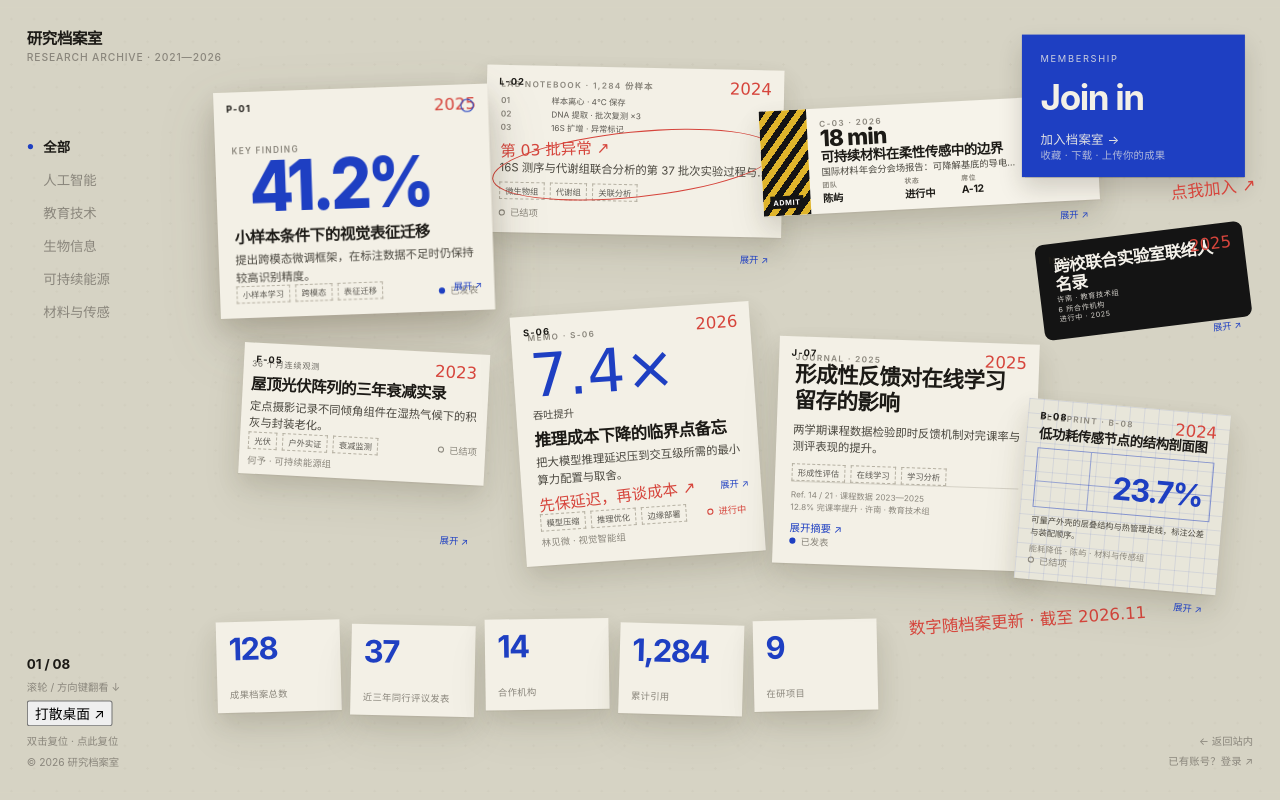
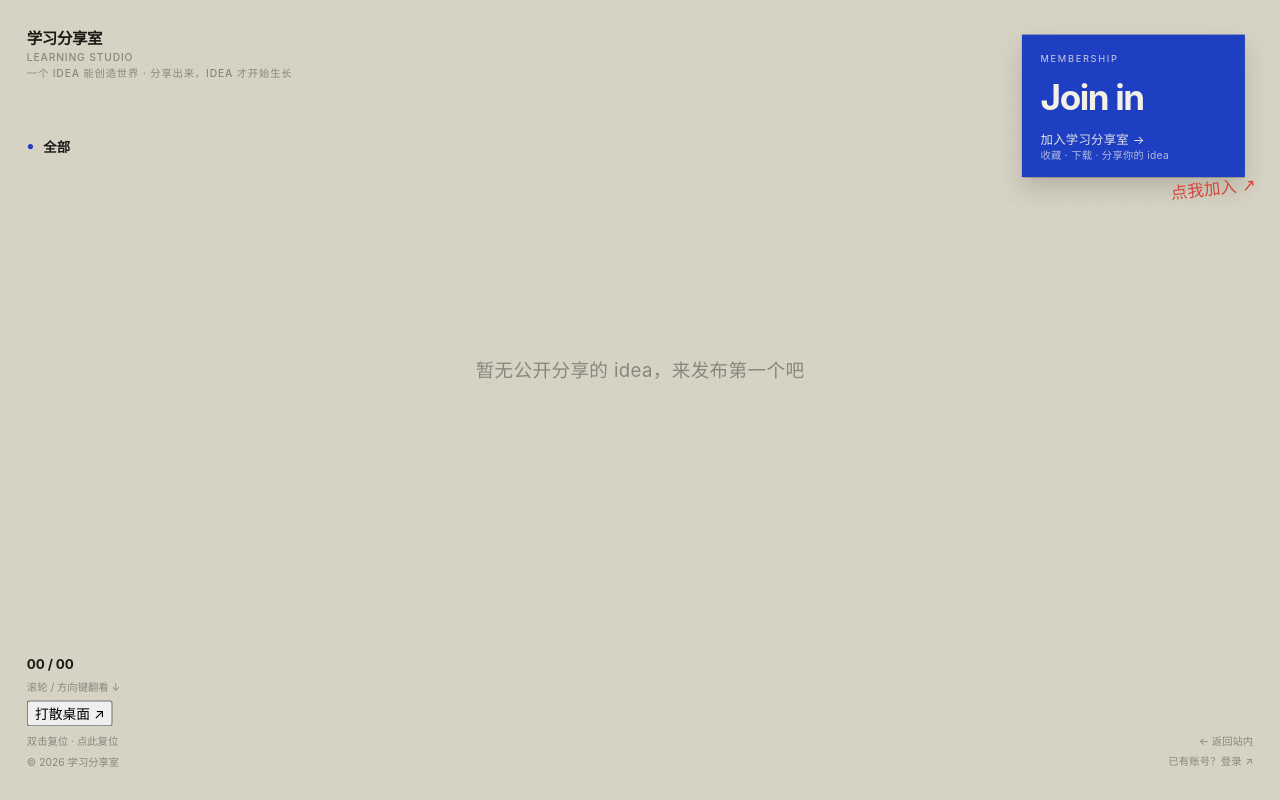
Before and after one commit to zjc-bot/bnu.ailab.zjc.demo, a Flask app: page /archive in a window 1280 px wide. Run offline with Flask 3, Linux system fonts and the light colour scheme; data that the repository does not hold is empty; parts of the project's set-up code (start-up, migrations or seed data) failed here and were passed over; some libraries are stand-ins or nearby versions.

Commit message:
feat(idea): Phase 2 前端与命名 —— 学习分享室、自定义标签、可见性统一
- 全站改名：研究档案室->学习分享室(Learning Studio)、想法->idea、
  导航成果->学习分享室；主标语「一个 idea 能创造世界」
- archive.js 改读 /api/archive.json 的 items/stats/tags，删假数据回退、
  空态提示；统计改 5 项真实指标；kind 8 种轮换由后端下发
- idea 广场：主标语、动态分类下拉、q 关键词搜索、发布默认 public
- 修 4 处 XSS 转义 + reset 回退 BASE + 空态 % 0 计数 + applyData 全局化
- 账号页清理「对战」导航与五子棋说明块（生产已下线，代码保留）
- Socket.IO 改 GAMES_ENABLED 开关，默认关闭；/socket.io/ 返回 410
- 静态版本号 bump；原型副本同步改名

验证：pytest 105 passed 无回归；服务器 20/20 验收通过
（同步/可见性/脱敏/标签<=10/全文搜索/统计真实/撤回及时）；
浏览器截图确认 UI、空态与 XSS 转义正常。

```diff
--- a/register/app.py
+++ b/register/app.py
@@ -18,6 +18,7 @@ import os
 import re
 import secrets
 import socket
+import sys
 import time
 from functools import wraps
 from urllib.parse import urlparse, urlunparse
@@ -195,6 +196,10 @@ ADMIN_ALLOWED = {"127.0.0.1", "::1", "localhost"}
 
 @app.before_request
 def restrict_admin_to_localhost():
+    # 五子棋生产下线后，旧标签页仍会轮询 /socket.io/；明确返回 410，
+    # 避免 gunicorn 尝试 WebSocket 升级而持续刷错误栈。
+    if request.path.startswith("/socket.io/"):
+        return jsonify(error="对战功能已下线"), 410
     if not request.path.startswith("/admin"):
         return None
     ip = request.remote_addr or ""
@@ -1725,8 +1730,17 @@ app.register_blueprint(archive_bp)
 # 注册 idea 社区蓝图（新增，纯增量）。
 app.register_blueprint(ideas_bp)
 
-# 绑定 Socket.IO（好友对战通道）。gunicorn 入口 app:app 不受影响。
-init_games(app)
+# 五子棋生产已下线（2026-11-25）：游戏代码完整保留，但默认不挂载
+# Socket.IO 事件与中间件，避免旧标签页轮询 /socket.io/ 持续报错。
+# 本地开发 / pytest 需要 Socket.IO 时自动启用，或显式设 GAMES_ENABLED=1；
+# 生产 .env 未设该变量，故始终关闭。
+_games_on = (
+    os.environ.get("GAMES_ENABLED") == "1"
+    or bool(os.environ.get("PYTEST_CURRENT_TEST"))
+    or "pytest" in sys.modules
+)
+if _games_on:
+    init_games(app)
 
 
 if __name__ == "__main__":
--- a/register/static/archive-prototype/login.html
+++ b/register/static/archive-prototype/login.html
@@ -10,7 +10,7 @@
 <div class="auth-wrap">
   <main class="auth-card">
     <div class="stamp">WELCOME<br />BACK</div>
-    <span class="idtag">SIGN IN / 档案室入口</span>
+    <span class="idtag">SIGN IN / 学习分享室入口</span>
     <h1>欢迎回来</h1>
     <p class="lede">登录以继续查看你收藏的档案与红笔批注。</p>
 
--- a/register/static/archive-prototype/styles.css
+++ b/register/static/archive-prototype/styles.css
@@ -1,4 +1,4 @@
-/* 研究档案室 — 视觉令牌与基础 */
+/* 学习分享室 — 视觉令牌与基础 */
 :root {
   --bg: #d6d3c4;
   --paper: #f3f0e6;
--- a/register/static/archive.css
+++ b/register/static/archive.css
@@ -1,4 +1,4 @@
-/* 研究档案室 — 视觉令牌与基础 */
+/* 学习分享室 — 视觉令牌与基础 */
 :root {
   --bg: #d6d3c4;
   --paper: #f3f0e6;
@@ -172,6 +172,7 @@ a { color: inherit; }
 .stat b { font-size: 30px; font-weight: 750; letter-spacing: -.05em; color: var(--cobalt); line-height: 1; }
 .stat span { font-size: 9px; color: var(--muted); letter-spacing: .04em; }
 .stat-note { position: absolute; left: 880px; bottom: 156px; font-family: var(--hand); font-size: 16px; color: var(--note); transform: rotate(-4deg); }
+.archive-empty { position: absolute; left: 50%; top: 46%; transform: translate(-50%, -50%); z-index: 40; font-size: 18px; color: var(--muted); letter-spacing: .02em; white-space: nowrap; }
 
 /* 登录 / 注册页 */
 .auth-body { overflow: auto; }
@@ -196,7 +197,7 @@ a { color: inherit; }
 .auth-card .stamp { position: absolute; right: 26px; top: 24px; width: 62px; height: 62px; border: 1.5px solid var(--note); border-radius: 50%; display: grid; place-items: center; transform: rotate(-14deg); color: var(--note); font-size: 10px; letter-spacing: .1em; text-align: center; line-height: 1.3; }
 .auth-card .grid2 { display: grid; grid-template-columns: 1fr 1fr; gap: 12px; }
 
-/* 成果展开详情 */
+/* idea 展开详情 */
 .detail-overlay {
   position: fixed; inset: 0; z-index: 200;
   background: rgba(28, 26, 22, .38);
--- a/register/static/archive.js
+++ b/register/static/archive.js
@@ -7,14 +7,8 @@ function escapeHtml(v) {
 var E = escapeHtml;
 
 
-const CATS = [
-  { id: "all", label: "全部" },
-  { id: "ai", label: "人工智能" },
-  { id: "edu", label: "教育技术" },
-  { id: "bio", label: "生物信息" },
-  { id: "energy", label: "可持续能源" },
-  { id: "mat", label: "材料与传感" },
-];
+// 分类导航由 /api/archive.json 下发，后端硬保证 <=10（含「全部」）。
+let CATS = [{ id: "all", label: "全部" }];
 
 const BASE = [
   { id:"p01", code:"P-01", cat:"ai", kind:"poster", x:210, y:78, w:266, h:212, r:-2, z:3,
@@ -75,19 +69,19 @@ const DETAILS = {
   b08: { method:"对低功耗传感节点外壳做层叠结构设计，标注关键公差、热管理走线与装配顺序，并试制原型验证。", finding:"优化后的结构在保持散热裕量的同时降低 23.7% 能耗，装配步骤由 11 步压缩到 7 步。", impact:"剖面图作为量产交接依据，缩短原型到小批量试制的周期。" },
 };
 
-const STATS = [
-  { x:210, y:594, r:-1.5, b:"128", s:"成果档案总数" },
-  { x:340, y:598, r:1.2, b:"37", s:"近三年同行评议发表" },
-  { x:470, y:592, r:-0.8, b:"14", s:"合作机构" },
-  { x:600, y:597, r:1.6, b:"1,284", s:"累计引用" },
-  { x:730, y:593, r:-1.2, b:"9", s:"在研项目" },
+// 统计贴纸由 API 实时下发；坐标仅为排版常量。
+let STATS = [];
+const STAT_POS = [
+  { x:210, y:594, r:-1.5 }, { x:340, y:598, r:1.2 },
+  { x:470, y:592, r:-0.8 }, { x:600, y:597, r:1.6 },
+  { x:730, y:593, r:-1.2 },
 ];
 
 const hit = document.getElementById("hit");
 const stage = document.getElementById("stage");
 const nav = document.getElementById("nav");
 const countEl = document.getElementById("count");
-let pieces = BASE.map(p => ({ ...p }));
+let pieces = [];
 let cursor = 0;
 let activeCat = "all";
 let lastWheel = 0;
@@ -96,7 +90,7 @@ function pad(n) { return String(n).padStart(2, "0"); }
 function maxZ() { return Math.max(...pieces.map(p => p.z)); }
 function face(p) {
   const tags = (p.tags || []).map(t => `<span class="tag">${E(t)}</span>`).join("");
-  const status = `<span class="status ${p.st}"><i></i>${E(p.status)}</span>`;
+  const status = `<span class="status ${E(p.st)}"><i></i>${E(p.status)}</span>`;
   const head = `<div class="idtag">${E(p.code)}</div><div class="year">${E(p.year)}</div>`;
   switch (p.kind) {
     case "poster":
@@ -160,13 +154,16 @@ function face(p) {
 function build() {
   hit.innerHTML = pieces.map((p, i) =>
     `<article class="piece" data-i="${i}" tabindex="0" aria-label="${E(p.title)}"><div class="piece-sheet">${face(p)}</div></article>`
-  ).join("") + STATS.map(s =>
-    `<div class="stat" style="transform:translate(${s.x}px,${s.y}px) rotate(${s.r}deg)"><b>${s.b}</b><span>${s.s}</span></div>`
-  ).join("") + `<div class="stat-note">数字随档案更新 · 截至 2026.11</div>`;
+  ).join("") + (pieces.length ? STATS.slice(0, 5).map((s, i) => {
+    const g = STAT_POS[i % STAT_POS.length];
+    return `<div class="stat" style="transform:translate(${g.x}px,${g.y}px) rotate(${g.r}deg)"><b>${E(s.value)}</b><span>${E(s.label)}</span></div>`;
+  }).join("") : "") + (pieces.length
+    ? `<div class="stat-note">数据实时统计 · 来自平台公开分享</div>`
+    : `<div class="archive-empty">暂无公开分享的 idea，来发布第一个吧</div>`);
 
   hit.querySelectorAll(".piece").forEach(el => bindPiece(el));
-  nav.innerHTML = CATS.map(c =>
-    `<button data-cat="${c.id}" class="${c.id === activeCat ? "active" : ""}"><span class="slot">${c.id === activeCat ? '<i class="dot"></i>' : ""}</span>${c.label}</button>`
+  nav.innerHTML = CATS.slice(0, 10).map(c =>
+    `<button data-cat="${E(c.id)}" class="${c.id === activeCat ? "active" : ""}"><span class="slot">${c.id === activeCat ? '<i class="dot"></i>' : ""}</span>${E(c.label)}</button>`
   ).join("");
   nav.querySelectorAll("button").forEach(b => b.addEventListener("click", () => {
     activeCat = b.dataset.cat;
@@ -188,9 +185,9 @@ function paint() {
     el.style.zIndex = p.z;
     el.style.transform = `translate(${p.x}px, ${p.y}px) rotate(${p.r}deg)`;
     el.classList.toggle("is-active", i === cursor);
-    el.classList.toggle("is-dim", activeCat !== "all" && p.cat !== activeCat);
+    el.classList.toggle("is-dim", activeCat !== "all" && p.cat !== activeCat && !(p.tags || []).includes(activeCat));
   });
-  countEl.textContent = `${pad(cursor + 1)} / ${pad(pieces.length)}`;
+  countEl.textContent = pieces.length ? `${pad(Math.min(cursor + 1, pieces.length))} / ${pad(pieces.length)}` : `00 / 00`;
 }
 
 function bindPiece(el) {
@@ -225,6 +222,7 @@ function bindPiece(el) {
 }
 
 function step(dir) {
+  if (!pieces.length) return;
   cursor = (cursor + dir + pieces.length) % pieces.length;
   pieces[cursor].z = maxZ() + 1;
   paint();
@@ -240,10 +238,30 @@ function shuffle() {
   paint();
 }
 
+// 统一的数据应用函数（全局作用域，供 API 加载与复位共用）。
+let lastPayload = null;
+function applyData(d) {
+  if (!d) return;
+  lastPayload = d;
+  pieces = Array.isArray(d.items) ? d.items : [];
+  STATS = Array.isArray(d.stats) ? d.stats : [];
+  CATS = pieces.length
+    ? (Array.isArray(d.tags) && d.tags.length ? d.tags : [{ id: "all", label: "全部" }]).slice(0, 10)
+    : [{ id: "all", label: "全部" }];
+  cursor = 0;
+  activeCat = "all";
+  build();
+}
+
+// 复位：清空位置改动后重新应用真实数据，绝不回退写死示例。
 function reset() {
-  pieces = BASE.map(p => ({ ...p }));
-  cursor = 0;
-  paint();
+  var payload = lastPayload || window.__ARCHIVE__;
+  if (payload) {
+    applyData(payload);
+  } else {
+    pieces = []; STATS = []; CATS = [{ id: "all", label: "全部" }];
+    cursor = 0; build();
+  }
 }
 
 function scale() {
@@ -279,51 +297,54 @@ const KIND_LABEL = { poster:"海报", sheet:"实验记录", ticket:"会议门票
 let detailIndex = -1;
 
 function openDetail(i) {
+  if (!pieces.length || !pieces[i]) return;
   detailIndex = i;
   const p = pieces[i];
   const d = DETAILS[String(p.id || "").toLowerCase()] || {};
-  const method = E(p.method || d.method || "详情数据待补充。");
+  const method = E(p.method || d.method || p.summary || "详情数据待补充。");
   const finding = E(p.finding || d.finding || "详情数据待补充。");
   const impact = E(p.impact || d.impact || "详情数据待补充。");
   sheet.innerHTML = `
     <button class="close" id="dClose" aria-label="关闭">×</button>
-    <div class="d-head"><span class="d-code">${E(p.code)}</span><span class="d-kind">${KIND_LABEL[p.kind] || p.kind}</span><span class="d-year">${E(p.year)}</span></div>
+    <div class="d-head"><span class="d-code">${E(p.code)}</span><span class="d-kind">${E(KIND_LABEL[p.kind] || p.kind)}</span><span class="d-year">${E(p.year)}</span></div>
     <h2 id="dTitle">${E(p.title)}</h2>
     <div class="d-metric-row"><span class="d-metric">${E(p.metric)}</span><span class="d-metric-label">${E(p.metricLabel)}</span></div>
     <p class="d-summary">${E(p.summary)}</p>
     <div class="d-section"><h3>研究方法</h3><p>${method}</p></div>
     <div class="d-section"><h3>主要发现</h3><p>${finding}</p></div>
     <div class="d-section"><h3>研究意义</h3><p>${impact}</p></div>
-    <div class="d-tags">${p.tags.map(t => `<span class="tag">${t}</span>`).join("")}</div>
+    <div class="d-tags">${(p.tags || []).map(t => `<span class="tag">${E(t)}</span>`).join("")}</div>
     <div class="d-foot"><span class="d-owner">${E(p.owner)} · ${E(p.status)}</span>
       <span class="d-nav"><button id="dPrev">← 上一项</button><button id="dNext">下一项 →</button></span>
     </div>
-    <div class="d-source">数据源：本地档案（可切换为 MySQL）</div>`;
+    <div class="d-source">数据源：平台公开分享</div>`;
   overlay.classList.add("open");
   document.getElementById("dClose").onclick = closeDetail;
-  document.getElementById("dPrev").onclick = () => openDetail((detailIndex - 1 + pieces.length) % pieces.length);
-  document.getElementById("dNext").onclick = () => openDetail((detailIndex + 1) % pieces.length);
+  document.getElementById("dPrev").onclick = () => openDetail(pieces.length ? (detailIndex - 1 + pieces.length) % pieces.length : 0);
+  document.getElementById("dNext").onclick = () => openDetail(pieces.length ? (detailIndex + 1) % pieces.length : 0);
 }
 function closeDetail() { overlay.classList.remove("open"); detailIndex = -1; }
 overlay.addEventListener("click", e => { if (e.target === overlay) closeDetail(); });
 window.addEventListener("keydown", e => {
   if (e.key === "Escape" && detailIndex >= 0) closeDetail();
-  if (detailIndex >= 0 && e.key === "ArrowRight") openDetail((detailIndex + 1) % pieces.length);
-  if (detailIndex >= 0 && e.key === "ArrowLeft") openDetail((detailIndex - 1 + pieces.length) % pieces.length);
+  if (detailIndex >= 0 && e.key === "ArrowRight") openDetail(pieces.length ? (detailIndex + 1) % pieces.length : 0);
+  if (detailIndex >= 0 && e.key === "ArrowLeft") openDetail(pieces.length ? (detailIndex - 1 + pieces.length) % pieces.length : 0);
 });
 
-// 数据源：优先 MySQL（由 /api/archive.json 提供），无凭据/未建表时自动保留静态示例。
+// 数据源：/api/archive.json 为唯一事实来源；空数据显示空态，绝不回退假示例。
 (function () {
   var api = (document.currentScript && document.currentScript.getAttribute("data-archive-api")) || window.ARCHIVE_API;
-  if (!api) return;
+  // 本地离线验证时可注入 window.__ARCHIVE__；生产无此变量时正常走 API。
+  if (window.__ARCHIVE__) { applyData(window.__ARCHIVE__); return; }
+  if (!api) { build(); return; }
   fetch(api).then(function (r) { return r.json(); }).then(function (d) {
-    if (d && d.source === "mysql" && Array.isArray(d.items) && d.items.length) {
-      pieces = d.items;
-      cursor = 0;
-      build();
-    }
-  }).catch(function () { /* 静态数据继续生效 */ });
+    applyData(d);
+  }).catch(function () {
+    pieces = []; STATS = []; CATS = [{ id: "all", label: "全部" }];
+    build();
+  });
 })();
+
 
 build();
 fit();
--- a/register/static/idea.css
+++ b/register/static/idea.css
@@ -1,8 +1,9 @@
-/* 想法广场 · 沿用 BNU AI Lab 学术纸感设计语言 */
+/* idea 广场 · 沿用 BNU AI Lab 学术纸感设计语言 */
 .page-head.idea-head p:last-of-type { max-width: 62ch; }
+.idea-head h1 { font-size: 32px; letter-spacing: -.03em; line-height: 1.2; color: var(--primary); }
 .idea-head .btn { margin-top: 6px; }
 
-/* 领域头条：每个领域点赞最高的一条 */
+/* 领域头条：每个领域点赞最高的一个 idea */
 .featured { margin: 8px 0 26px; padding: 20px 22px 22px; background: var(--surface-subtle); border: 1px solid var(--line); border-radius: 12px; }
 .featured-head { display: flex; align-items: flex-end; justify-content: space-between; gap: 16px; flex-wrap: wrap; margin-bottom: 16px; }
 .featured-head h2 { margin: 4px 0 0; font-size: 19px; letter-spacing: -.02em; }
--- a/register/templates/archive.html
+++ b/register/templates/archive.html
@@ -3,28 +3,28 @@
 <head>
 <meta charset="utf-8" />
 <meta name="viewport" content="width=device-width, initial-scale=1" />
-<title>研究档案室 · 研究成果</title>
-<link rel="stylesheet" href="{{ url_for('static', filename='archive.css') }}?v=1">
+<title>学习分享室 · Learning Studio</title>
+<link rel="stylesheet" href="{{ url_for('static', filename='archive.css') }}?v=2">
 </head>
 <body>
 <div class="viewport">
   <div class="stage" id="stage">
-    <div class="wm">研究档案室<small>Research Archive · 2021—2026</small></div>
+    <div class="wm">学习分享室<small>Learning Studio</small><small>一个 idea 能创造世界 · 分享出来，idea 才开始生长</small></div>
 
-    <nav class="stage-nav" id="nav" aria-label="成果分类"></nav>
+    <nav class="stage-nav" id="nav" aria-label="标签分类"></nav>
 
     {% if logged %}
-    <a class="join-card" href="{{ url_for('ideas.ideas_plaza') }}" aria-label="回到想法广场">
+    <a class="join-card" href="{{ url_for('ideas.ideas_plaza') }}" aria-label="回到 idea 广场">
       <span class="join-kicker">Welcome back</span>
       <span class="join-main">Join in</span>
-      <span class="join-sub">进入想法广场 →<br /><small style="opacity:.75;font-size:10px">发布 · 收藏 · 讨论想法</small></span>
+      <span class="join-sub">进入 idea 广场 →<br /><small style="opacity:.75;font-size:10px">发布 · 收藏 · 讨论 idea</small></span>
       <span class="join-hint">已登录 ↗</span>
     </a>
     {% else %}
-    <a class="join-card" href="{{ url_for('register') }}" aria-label="加入研究档案室">
+    <a class="join-card" href="{{ url_for('register') }}" aria-label="加入学习分享室">
       <span class="join-kicker">Membership</span>
       <span class="join-main">Join in</span>
-      <span class="join-sub">加入档案室 →<br /><small style="opacity:.75;font-size:10px">收藏 · 下载 · 上传你的成果</small></span>
+      <span class="join-sub">加入学习分享室 →<br /><small style="opacity:.75;font-size:10px">收藏 · 下载 · 分享你的 idea</small></span>
       <span class="join-hint">点我加入 ↗</span>
     </a>
     {% endif %}
@@ -32,15 +32,15 @@
     <div class="stage-hit" id="hit"></div>
 
     <div class="rail-foot">
-      <div class="count" id="count">01 / 08</div>
+      <div class="count" id="count">00 / 00</div>
       <button class="hint" id="next">滚轮 / 方向键翻看 ↓</button>
       <button class="shuffle" id="shuffle">打散桌面 ↗</button>
       <button class="reset" id="reset">双击复位 · 点此复位</button>
-      <div class="legal">© 2026 研究档案室</div>
+      <div class="legal">© 2026 学习分享室</div>
     </div>
 
     {% if logged %}
-    <a class="back-link" href="{{ url_for('ideas.ideas_plaza') }}">← 返回想法广场</a>
+    <a class="back-link" href="{{ url_for('ideas.ideas_plaza') }}">← 返回 idea 广场</a>
     <a class="selected-line" href="{{ url_for('ideas.ideas_plaza') }}">已登录 · 进入社区 ↗</a>
     {% else %}
     <a class="back-link" href="{{ url_for('index') }}">← 返回站内</a>
@@ -53,6 +53,6 @@
   <div class="detail-sheet" id="detailSheet"></div>
 </div>
 
-<script src="{{ url_for('static', filename='archive.js') }}?v=2" data-archive-api="{{ url_for('archive_api.archive_json') }}"></script>
+<script src="{{ url_for('static', filename='archive.js') }}?v=3" data-archive-api="{{ url_for('archive_api.archive_json') }}"></script>
 </body>
 </html>
--- a/register/templates/home.html
+++ b/register/templates/home.html
@@ -21,8 +21,8 @@
   <div class="topbar-right">
     <nav class="admin-nav" aria-label="主导航">
       <a href="{{ url_for('home') }}" class="on" aria-current="page">消息</a>
-      <a href="{{ url_for('ideas.ideas_plaza') }}">想法</a>
-      <a href="{{ url_for('archive') }}">成果</a>
+      <a href="{{ url_for('ideas.ideas_plaza') }}">idea</a>
+      <a href="{{ url_for('archive') }}">学习分享室</a>
       <a href="{{ url_for('profile') }}">账号</a>
     </nav>
     <form method="post" action="{{ url_for('logout') }}">
```
Also changed, not shown: HANDOFF.md (+17 -0 lines), PROJECT_CHARTER.md (+21 -4 lines), register/static/archive-prototype/index.html (+5 -5 lines), register/static/archive-prototype/register.html (+4 -4 lines), register/static/idea.js (+11 -2 lines), register/templates/idea_detail.html (+6 -6 lines), register/templates/idea_form.html (+9 -9 lines), register/templates/ideas_plaza.html (+13 -14 lines), register/templates/profile.html (+4 -15 lines), README.md.
